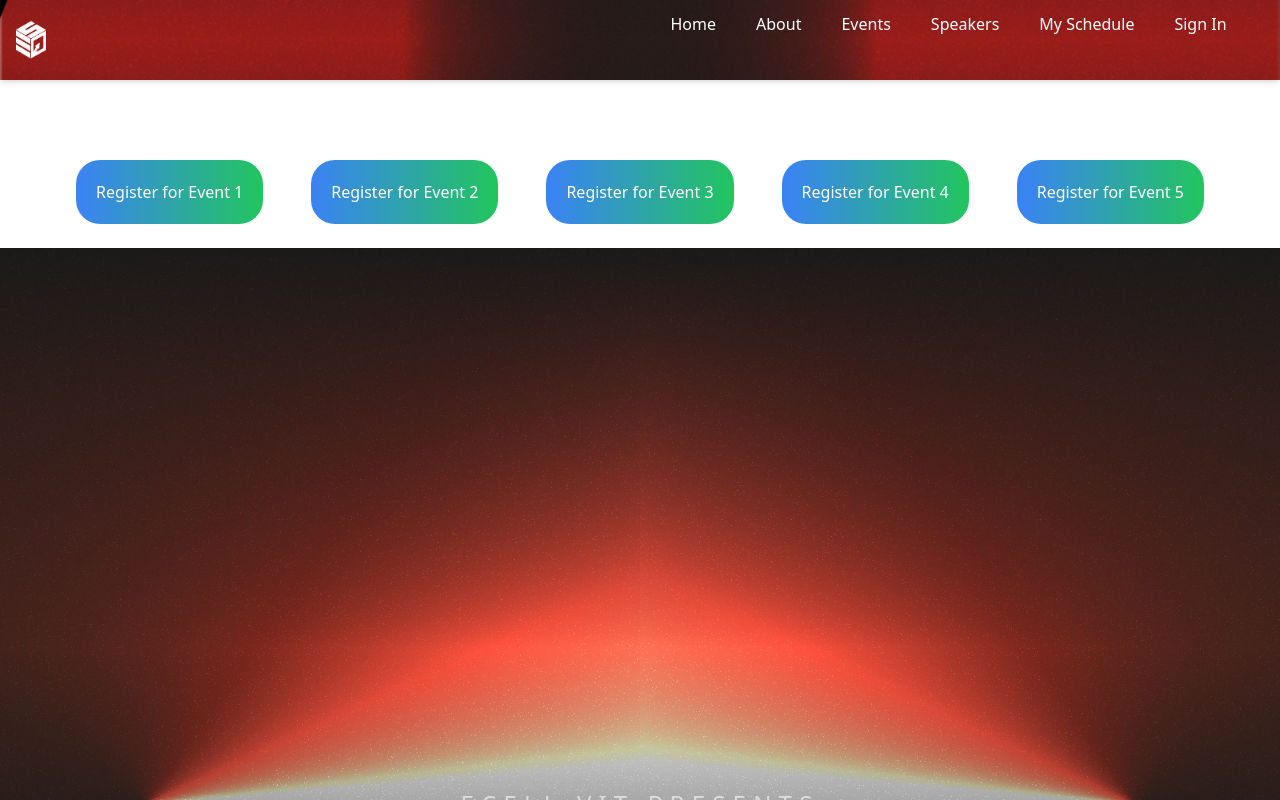
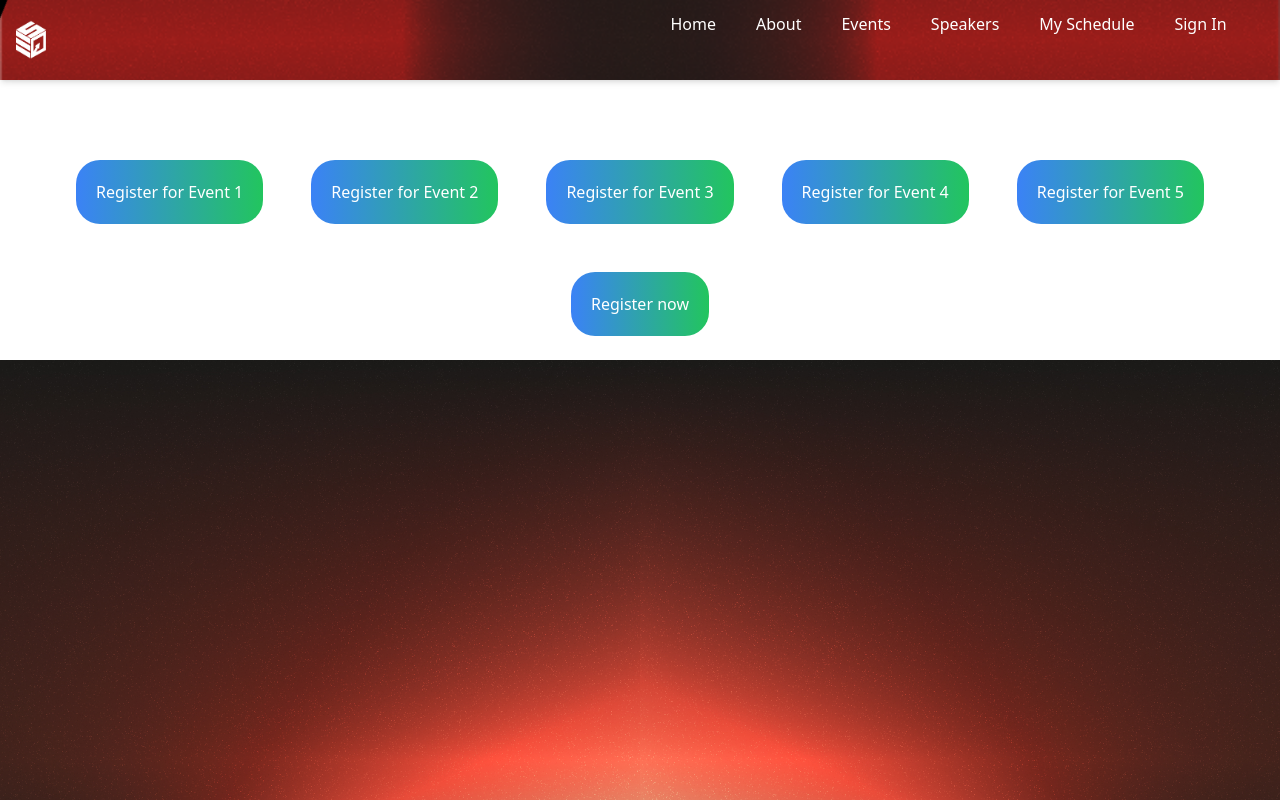
Before and after one commit to ecellvit/Esummit25, a Next.js app: page / in a window 1280 px wide. Shown: the top 800 px of the page. Built offline with nearby package versions, Linux system fonts and the light colour scheme; no server answers.

Commit message:
register now button added

```diff
--- a/app/page.tsx
+++ b/app/page.tsx
@@ -13,6 +13,7 @@ import FaqContent from "@/components/faq";
 import EsummitMotion from "@/components/EsummitMotion";
 import IdeateComponent from "@/components/iiaMotion";
 import React, { useState, useEffect } from "react";
+import RegisterBtn from "@/components/registernowButton";
 
 export default function HomePage() {
   const [ideateCompleted, setIdeateCompleted] = useState(false);
@@ -32,6 +33,7 @@ export default function HomePage() {
               5: "/events/event5",
             }}
           />
+          <RegisterBtn/>
           <EsummitMotion />
           <MeetOurSpeakers />
           <Sponsors />
--- /dev/null
+++ b/components/registernowButton.tsx
@@ -0,0 +1,35 @@
+"use client";
+import { useSession, signIn } from "next-auth/react";
+import { useRouter } from "next/navigation";
+import { useEffect } from "react";
+
+export default function RegisterBtn(): JSX.Element {
+  const { status } = useSession();
+  const router = useRouter();
+
+  // Automatically navigate to "#timeline" when the user is authenticated
+  useEffect(() => {
+    if (status === "authenticated") {
+      router.push("#timeline");
+    }
+  }, [status, router]);
+
+  const handleClick = () => {
+    if (status === "authenticated") {
+      router.push("#timeline");
+    } else {
+      signIn("google");
+    }
+  };
+
+  return (
+    <div className="relative top-18 left-1/2 transform -translate-x-1/2 z-10 w-full py-6 bg-transparent flex justify-center gap-12 flex-wrap">
+    <button
+          className="bg-gradient-to-r from-blue-500 to-green-500 text-white p-5 rounded-3xl hover:scale-110 active:scale-95"
+          onClick={handleClick}
+        >
+      Register now
+    </button>
+    </div>
+  );
+}
```
